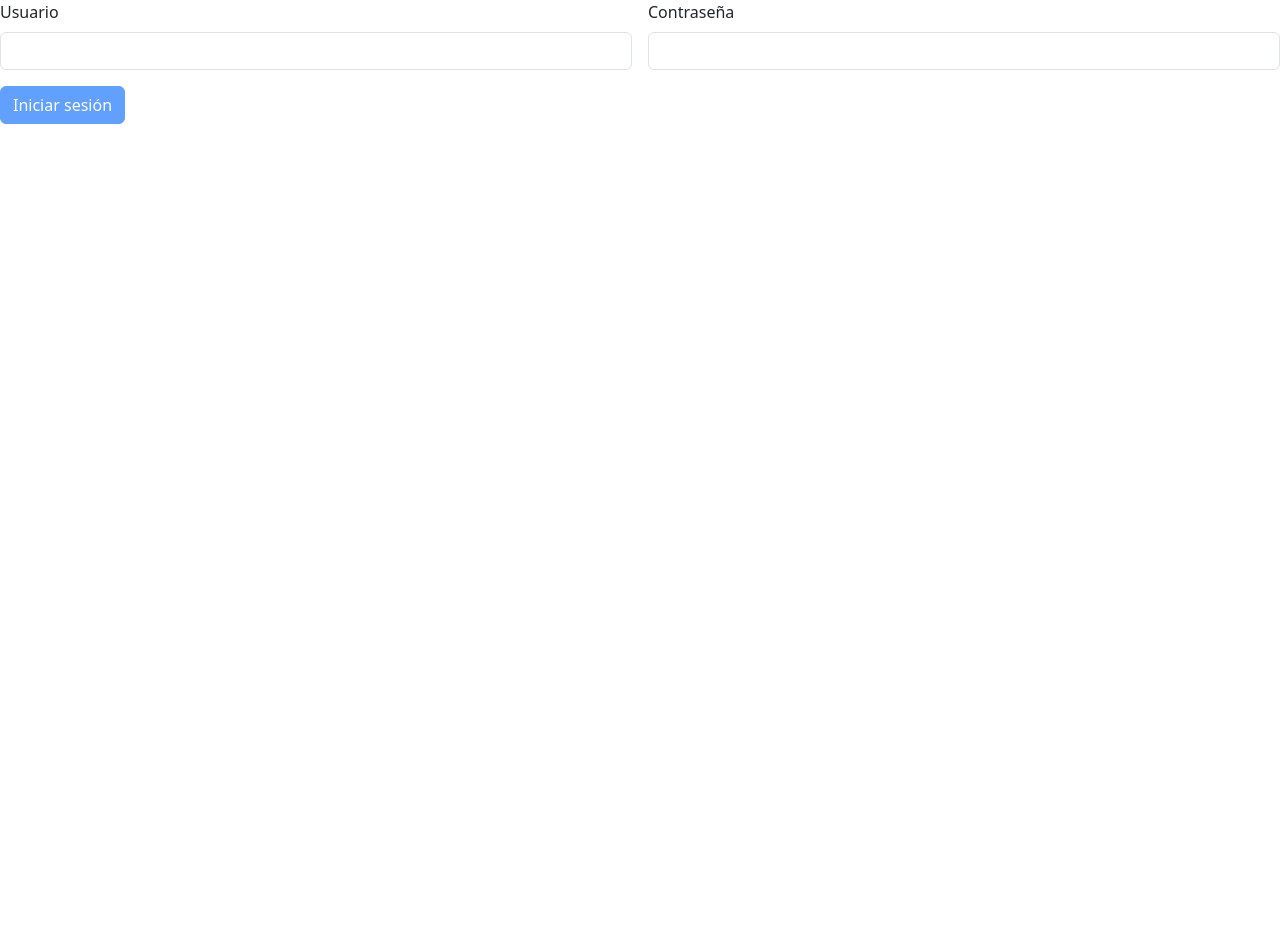
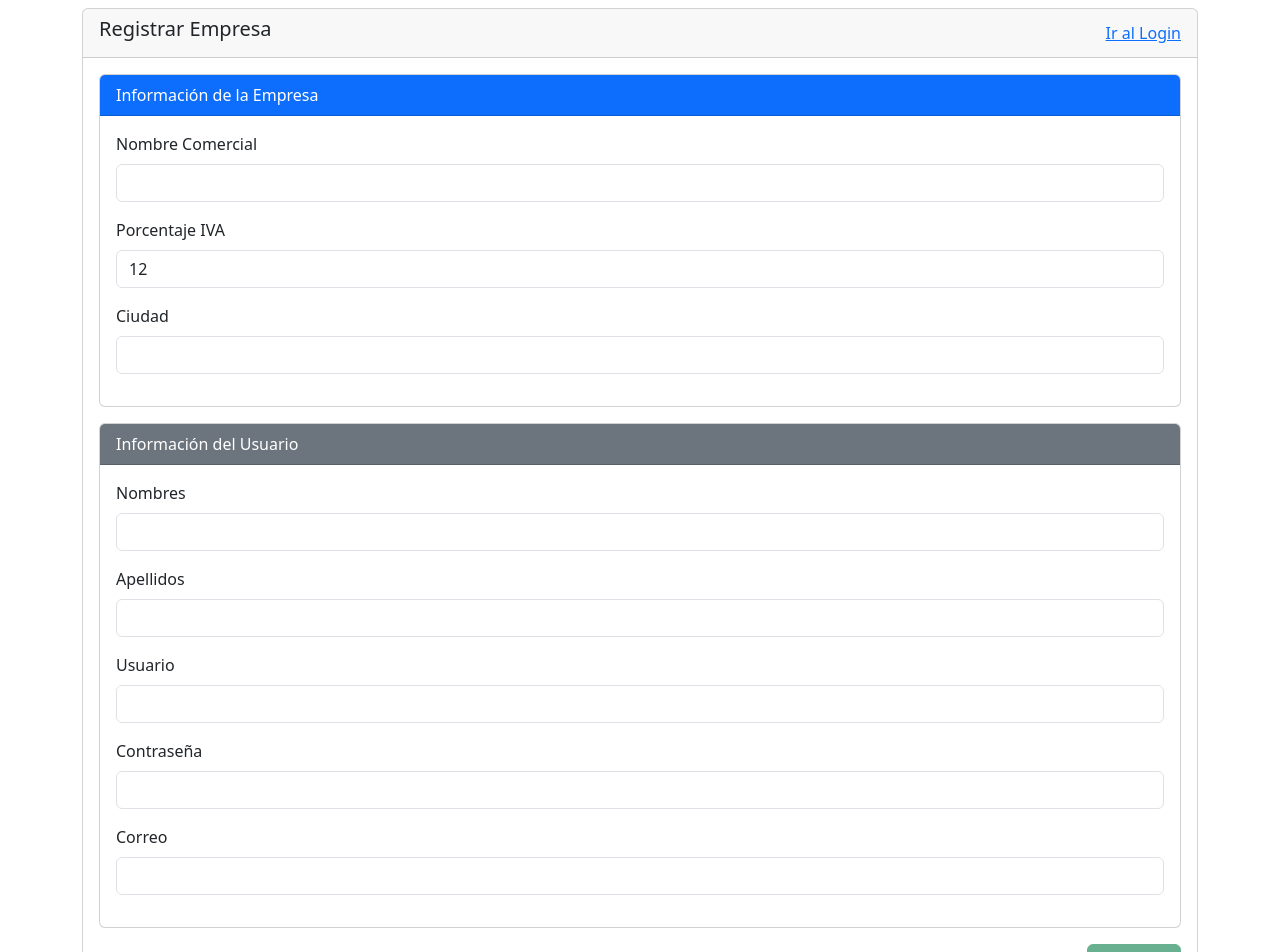
Before and after one commit to RonnyChamba/app-bg-test, an Angular app: page /registrar-empresa in a window 1280 px wide. Before the commit this address led to /login. Shown: the top 952 px of the page. Before the commit the page ends 800 px from the top, so only its background shows below. Built offline with nearby package versions, Linux system fonts and the light colour scheme.

Commit message:
feat: registrar cuenta empresa

```diff
--- a/src/app/app-routing.module.ts
+++ b/src/app/app-routing.module.ts
@@ -5,9 +5,11 @@ import { HomeComponent } from './pages/home/home.component';
 import { ClientesComponent } from './pages/clientes/clientes.component';
 import { UsuariosComponent } from './pages/usuarios/usuarios.component';
 import { ProductosComponent } from './pages/productos/productos.component';
+import { CompanyFormComponent } from './auth/components/company-form/company-form.component';
 
 const routes: Routes = [
   { path: 'login', component: LoginComponent },
+  { path: 'registrar-empresa', component: CompanyFormComponent },
   { path: 'home', component: HomeComponent },
   { path: 'clientes', component: ClientesComponent },
   { path: 'usuarios', component: UsuariosComponent },
--- a/src/app/app.module.ts
+++ b/src/app/app.module.ts
@@ -19,6 +19,7 @@ import { ChangePasswordComponent } from './pages/usuarios/components/change-pass
 import { ProductosComponent } from './pages/productos/productos.component';
 import { ProductoListComponent } from './pages/productos/components/producto-list/producto-list.component';
 import { ProductoFormComponent } from './pages/productos/components/producto-form/producto-form.component';
+import { CompanyFormComponent } from './auth/components/company-form/company-form.component';
 
 @NgModule({
   declarations: [
@@ -35,6 +36,7 @@ import { ProductoFormComponent } from './pages/productos/components/producto-for
     ProductosComponent,
     ProductoListComponent,
     ProductoFormComponent,
+    CompanyFormComponent,
   ],
   imports: [
     BrowserModule,
--- /dev/null
+++ b/src/app/auth/components/company-form/company-form.component.html
@@ -0,0 +1,77 @@
+<div class="container">
+  <div class="card mt-2">
+    <div class="card-header d-flex justify-content-between align-items-center">
+      <h5 class="card-title">{{titleForm}}</h5>
+      <span><a href="/login">Ir al Login</a></span>
+    </div>
+    <div class="card-body">
+      <form [formGroup]="customerForm" (ngSubmit)="saveUser()">
+        <div class="card mb-3">
+          <div class="card-header bg-primary text-white">
+            Información de la Empresa
+          </div>
+          <div class="card-body">
+            <div class="mb-3">
+              <label class="form-label">Nombre Comercial</label>
+              <input type="text" class="form-control" formControlName="fullName">
+            </div>
+
+            <div class="mb-3">
+              <label class="form-label">Porcentaje IVA</label>
+              <input type="number" class="form-control" formControlName="porcentajeIva">
+            </div>
+
+            <div class="mb-3">
+              <label class="form-label">Ciudad</label>
+              <input type="text" class="form-control" formControlName="city">
+            </div>
+          </div>
+        </div>
+
+        <div class="card mb-3">
+          <div class="card-header bg-secondary text-white">
+            Información del Usuario
+          </div>
+          <div class="card-body" formGroupName="userReqDTO">
+            <div class="mb-3">
+              <label class="form-label">Nombres</label>
+              <input type="text" class="form-control" formControlName="names">
+            </div>
+
+            <div class="mb-3">
+              <label class="form-label">Apellidos</label>
+              <input type="text" class="form-control" formControlName="lasName">
+            </div>
+
+            <div class="mb-3">
+              <label class="form-label">Usuario</label>
+              <input type="text" class="form-control" formControlName="username">
+            </div>
+
+            <div class="mb-3">
+              <label class="form-label">Contraseña</label>
+              <input type="password" class="form-control" formControlName="password">
+            </div>
+
+            <div class="mb-3">
+              <label class="form-label">Correo</label>
+              <input type="email" class="form-control" formControlName="email">
+            </div>
+          </div>
+        </div>
+
+        <div class="text-end">
+          <button type="submit" class="btn btn-success" [disabled]="customerForm.invalid">
+            {{ buttonText }}
+          </button>
+        </div>
+      </form>
+
+
+    </div>
+
+
+
+  </div>
+
+</div>
--- /dev/null
+++ b/src/app/auth/components/company-form/company-form.component.ts
@@ -0,0 +1,68 @@
+import { Component } from '@angular/core';
+import { FormBuilder, FormGroup, Validators } from '@angular/forms';
+import { Router } from '@angular/router';
+import { catchError, of, tap } from 'rxjs';
+import { CompanyReqDTO } from 'src/app/model/request/user-reqdto.model';
+import { PublicService } from 'src/app/services/public.service';
+
+@Component({
+  selector: 'app-company-form',
+  templateUrl: './company-form.component.html',
+  styleUrls: ['./company-form.component.css']
+})
+export class CompanyFormComponent {
+
+  customerForm!: FormGroup;
+  titleForm = 'Registrar Empresa';
+  buttonText = 'Registrar';
+
+
+  constructor(private fb: FormBuilder,
+    private readonly publicService: PublicService,
+    private readonly router: Router,
+  ) { }
+
+  ngOnInit(): void {
+    this.generateFormGroup();
+  }
+
+  generateFormGroup() {
+    this.customerForm = this.fb.group({
+      fullName: ['', [Validators.required]],
+      porcentajeIva: [12, [Validators.required, Validators.min(0)]],
+      city: ['', [Validators.required]],
+      userReqDTO: this.fb.group({
+        names: ['', [Validators.required]],
+        lasName: ['', [Validators.required]],
+        username: ['', [Validators.required]],
+        password: ['', [Validators.required]],
+        email: ['', [Validators.required, Validators.email]],
+        rol: ['ADMI', [Validators.required]]
+      })
+    });
+  }
+
+  saveUser(): void {
+    console.log('Enviando formulario ...', this.customerForm.value);
+    if (this.customerForm.valid) {
+      const customer: CompanyReqDTO = this.customerForm.value;
+      console.log('Usuario a enviar:', customer);
+      this.publicService.saveCompany(customer).pipe(
+        tap((response: any) => {
+          console.log('Respuesta del servidor:', response);
+
+          alert('Empresa registrada correctamente');
+          this.router.navigate(['/login']);
+        }),
+        catchError((error) => {
+          console.error('Error al registrar la empresa:', error);
+          alert('Error al registrar la empresa');
+          this.router.navigate(['/login']);
+          return of(null);
+        })
+      ).subscribe();
+    }
+
+  }
+
+}
--- a/src/app/pages/login/login.component.html
+++ b/src/app/pages/login/login.component.html
@@ -17,5 +17,6 @@
 
     <div class="col-12">
       <button type="submit" class="btn btn-primary" [disabled]="loginForm.invalid">Iniciar sesión</button>
+      <span><a href="/registrar-empresa" class="btn btn-info">Registrar Empresa</a></span>
     </div>
   </form>
--- /dev/null
+++ b/src/app/services/public.service.ts
@@ -0,0 +1,26 @@
+import { HttpClient } from '@angular/common/http';
+import { Injectable } from '@angular/core';
+import { environment } from 'src/environments/environment';
+import { CompanyReqDTO } from '../model/request/user-reqdto.model';
+import { Observable } from 'rxjs';
+import { GenericResponse } from '../model/generic-response.model';
+
+@Injectable({
+  providedIn: 'root'
+})
+export class PublicService {
+
+  private urlMicro = environment.urlMicro;
+  constructor(private readonly httpClient: HttpClient) {
+  }
+
+    saveCompany(data: CompanyReqDTO): Observable<GenericResponse<string>> {
+
+      const request = {
+        origin: 'AppAngular',
+        payload: data
+      };
+      return this.httpClient.post<GenericResponse<string>>(`${this.urlMicro}/public/register-company`, request);
+    }
+
+}
```
Also changed, not shown: src/app/model/request/user-reqdto.model.ts (+7 -0 lines), src/app/auth/components/company-form/company-form.component.css (added), 2 other files (tests, documents, lock files or other folders).
